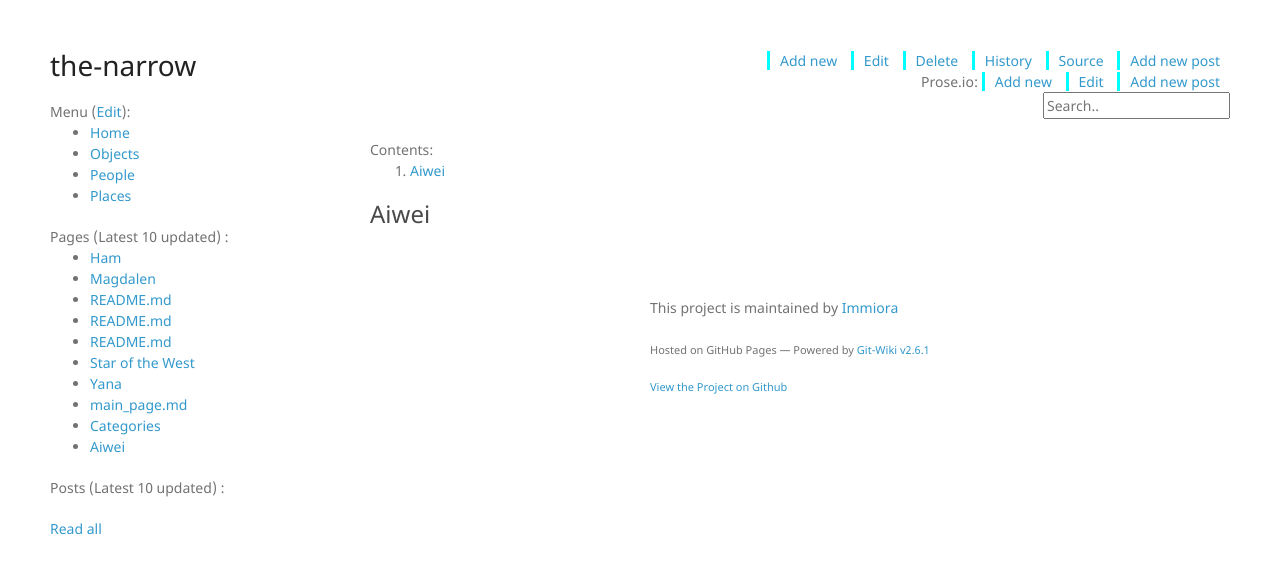
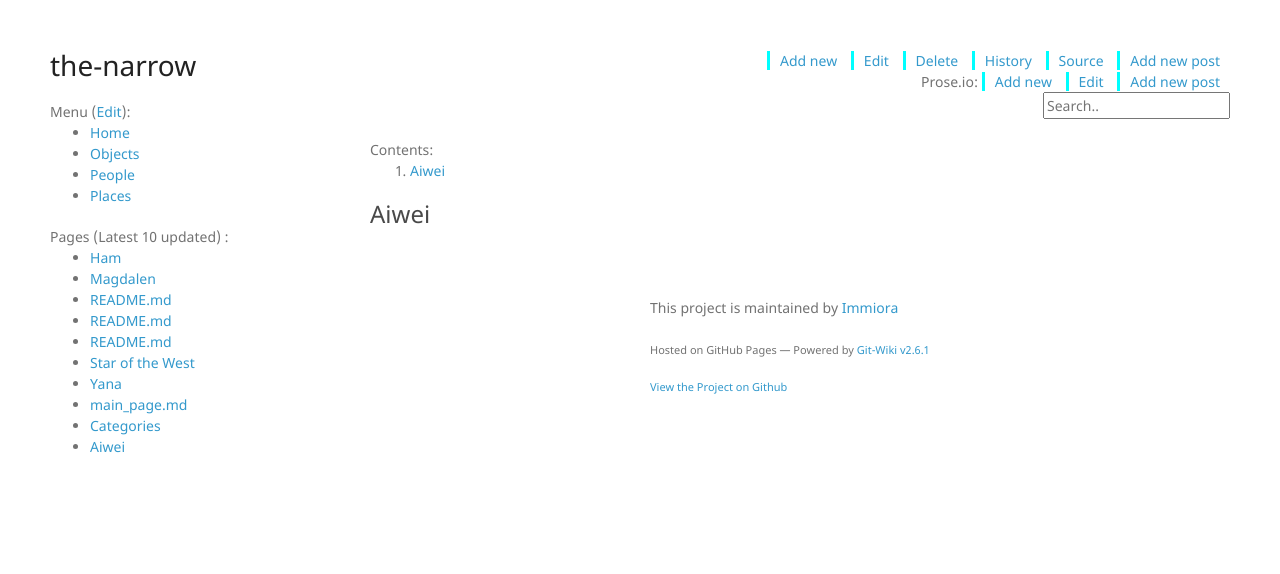
Before and after one commit to Immiora/the-narrow, a Jekyll site: the page built from wiki/Aiwei.md, in a window 1280 px wide. Shown: the top 574 px of the page. Built offline with Jekyll 4.4.1, drawn with Linux system fonts in a browser that asks for light colours; nearby versions of some CDN libraries; our own code applies the rules of GitHub Pages for plain Markdown files.

Commit message:
Update _config.yml

```diff
--- a/_config.yml
+++ b/_config.yml
@@ -9,7 +9,7 @@ show_wiki_pages_limit: 10
 # (boolean) Enable/disable blog feature
 blog_feature: true
 # (boolean) Enable/disable wiki posts list in sidebar (needs blog_feature enabled)
-show_wiki_posts: true
+show_wiki_posts: false
 # (integer) Maximum number of wiki posts to shown in sidebar
 show_wiki_posts_limit: 10
 # from jekyll (read jekyll doc)
```
